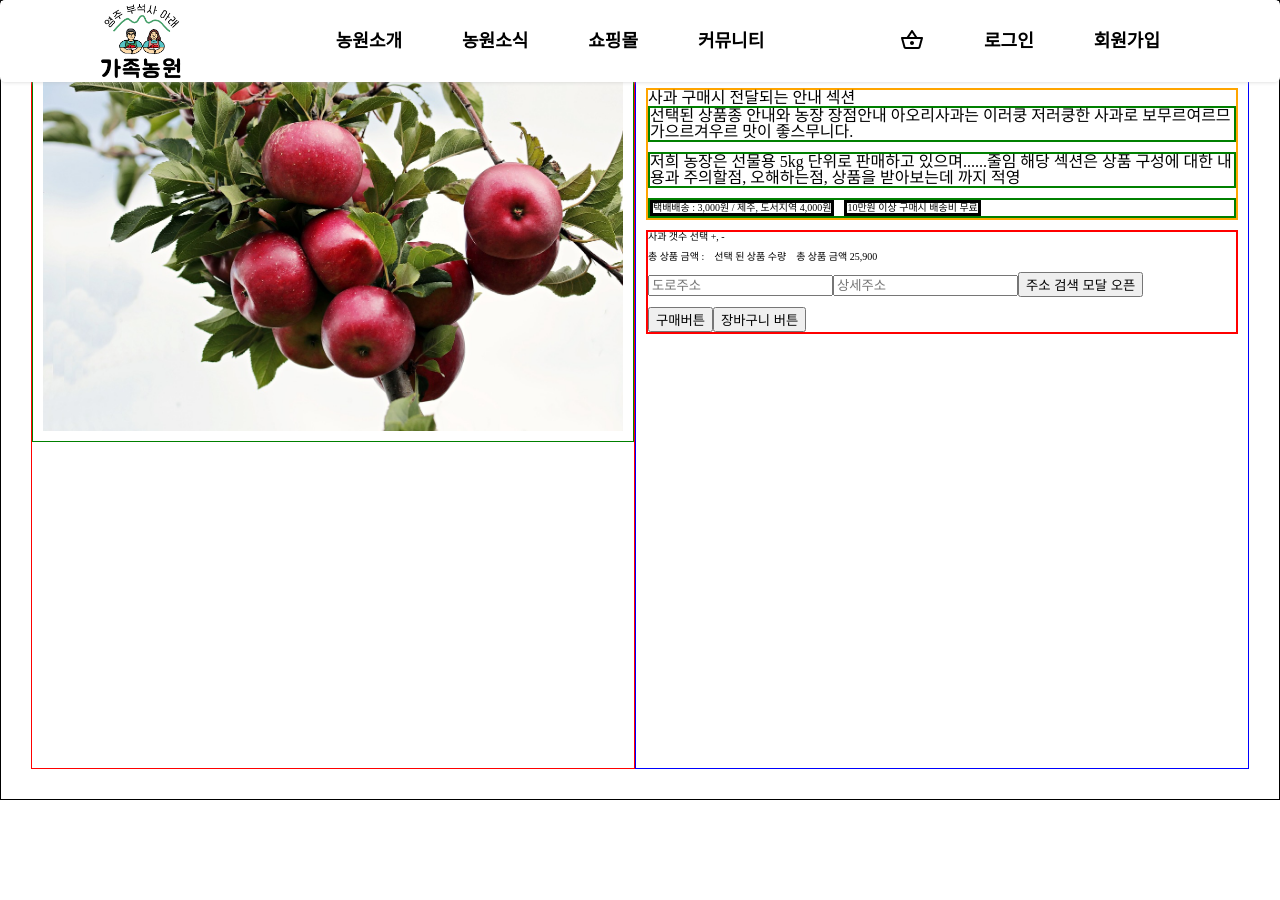
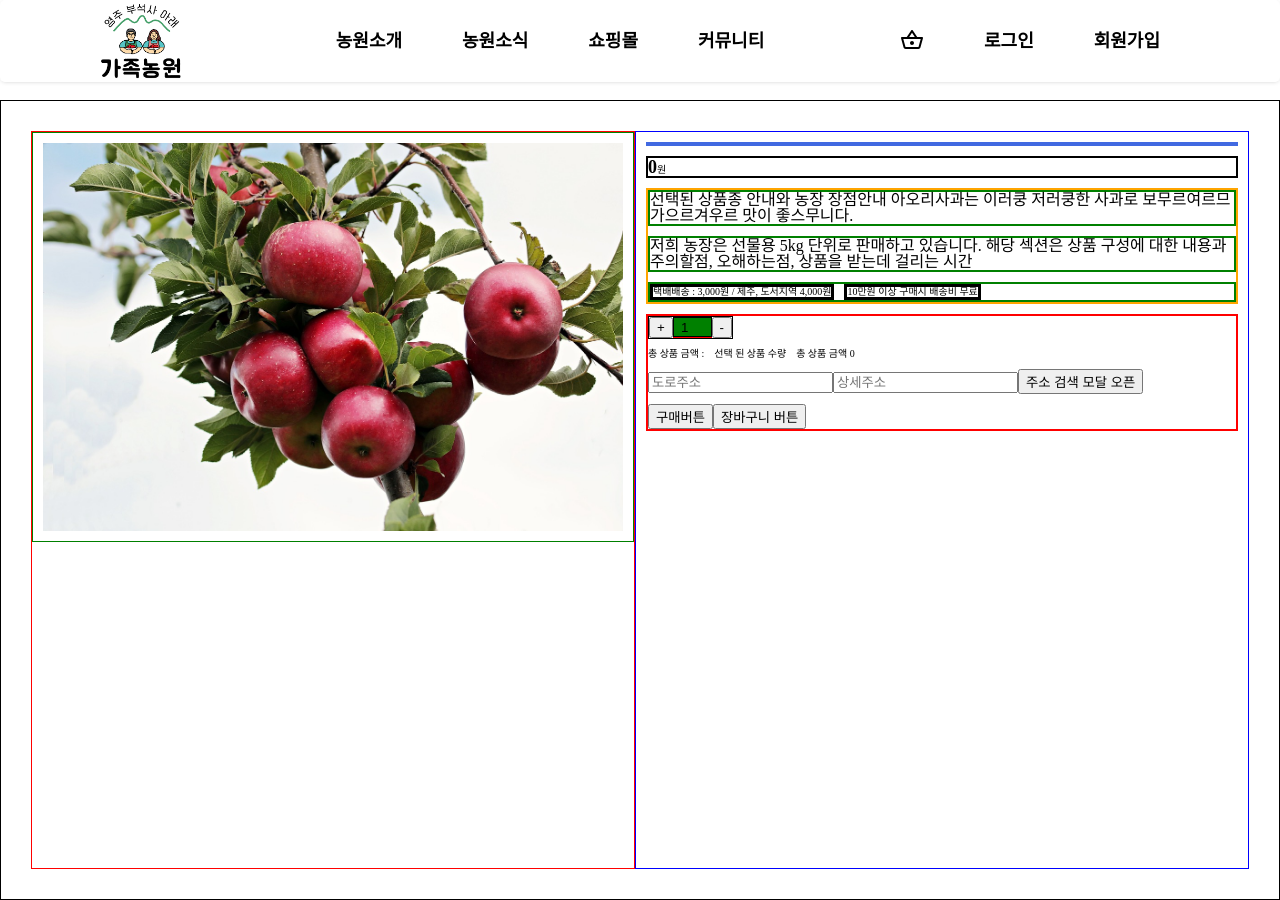
Before and after one commit to Farm-Apple/Apple_FE, a React (Vite) app: page /ProductOrder in a window 1280 px wide. Before the commit the page ends 800 px from the top, so only its background shows below. Built offline with nearby package versions, Linux system fonts and the light colour scheme; no server answers.

Commit message:
feat: Quantity Select box 생성

```diff
--- /dev/null
+++ b/src/components/common/QuantitySelect.tsx
@@ -0,0 +1,43 @@
+import styled from 'styled-components';
+
+type Props = {
+  onClick: (number: number) => void;
+  Counter: number;
+};
+
+const QuantityContainer = styled.div`
+  display: flex;
+  flex-direction: row;
+  width: 85px;
+  border: 1px solid #000;
+  label {
+    background-color: red;
+  }
+  input {
+    width: 100%;
+    height: 20px;
+    color: #000;
+    background-color: green;
+    border: none;
+    text-align: center;
+    border: 1px solid #000;
+  }
+`;
+
+const QuantitySelect: React.FC<Props> = ({ Counter, onClick }) => {
+  return (
+    <QuantityContainer>
+      <button type='button' onClick={() => onClick(+1)}>
+        +
+      </button>
+      <label>
+        <input type='number' value={Counter} min={1} readOnly />
+      </label>
+      <button type='button' onClick={() => onClick(-1)}>
+        -
+      </button>
+    </QuantityContainer>
+  );
+};
+
+export default QuantitySelect;
--- a/src/page/ProductOrder/index.tsx
+++ b/src/page/ProductOrder/index.tsx
@@ -2,13 +2,15 @@ import { useState, useEffect } from 'react';
 import { getProductDetail } from '@src/api/auth/product';
 import appleimg from '@img/main_apple.jpg';
 import styled from 'styled-components';
+import QuantitySelect from '@common/QuantitySelect.tsx';
+
 interface ProductProps {
-  id?: number;
-  product_name?: string;
-  price?: number;
-  weight?: string;
-  created_at?: Date;
-  updated_at?: Date;
+  id: number;
+  product_name: string;
+  price: number;
+  weight: string;
+  created_at: Date;
+  updated_at: Date;
 }
 
 /* Layout */
@@ -18,6 +20,7 @@ const Container = styled.div`
   height: 100vh;
   width: 100vw;
   padding: 3rem 3rem;
+  margin-top: 100px;
 `;
 /* 상품 이미지 */
 const ProductImgSection = styled.section`
@@ -92,7 +95,7 @@ const DetailSelectContainer = styled.div`
     gap: 10px;
   }
 `;
-const ProductSelect = styled.div``;
+
 const PurchaseContainer = styled.div`
   display: flex;
   flex-direction: column;
@@ -109,15 +112,31 @@ const FinalQuantity = styled.div``;
 const Amount = styled.div``;
 const BttonWrapper = styled.div``;
 const AdressSurchContainer = styled.div``;
+
 export default function ProductOrderPage() {
-  const [Product, setProduct] = useState<ProductProps>({});
+  const [Product, setProduct] = useState<ProductProps>({
+    id: 0,
+    product_name: '',
+    price: 0,
+    weight: '',
+    created_at: new Date(),
+    updated_at: new Date(),
+  });
+  const [Counter, setCounter] = useState<number>(1);
+  const [Quantity, setQuantity] = useState<number>(0);
 
   useEffect(() => {
     Detail();
   }, []);
+
   const Detail = async () => {
     const data = await getProductDetail(2);
     setProduct(data);
+  };
+  console.log(Product);
+  const handleClickCounter = (number: number) => {
+    setCounter((prev) => prev + number);
+    setQuantity((prev) => prev + Product.price * number);
   };
   return (
     <Container>
@@ -139,15 +158,13 @@ export default function ProductOrderPage() {
           </ProductPrice>
         </PriceContainer>
         <ProudctDescContainer>
-          사과 구매시 전달되는 안내 섹션
           <div>
             선택된 상품종 안내와 농장 장점안내 아오리사과는 이러쿵 저러쿵한
             사과로 보무르여르므가으르겨우르 맛이 좋스무니다.
           </div>
           <div>
-            저희 농장은 선물용 5kg 단위로 판매하고 있으며......줄임 해당 섹션은
-            상품 구성에 대한 내용과 주의할점, 오해하는점, 상품을 받아보는데 까지
-            적영
+            저희 농장은 선물용 5kg 단위로 판매하고 있습니다. 해당 섹션은 상품
+            구성에 대한 내용과 주의할점, 오해하는점, 상품을 받는데 걸리는 시간
           </div>
           <div>
             <span>택배배송 : 3,000원 / 제주, 도서지역 4,000원</span>
@@ -156,12 +173,12 @@ export default function ProductOrderPage() {
         </ProudctDescContainer>
         <DetailSelectContainer>
           <form>
-            <ProductSelect>사과 갯수 선택 +, -</ProductSelect>
+            <QuantitySelect Counter={Counter} onClick={handleClickCounter} />
             <PurchaseContainer>
               <FinalProductContainer>
                 <div>총 상품 금액 : </div>
                 <FinalQuantity>선택 된 상품 수량</FinalQuantity>
-                <Amount>총 상품 금액 25,900</Amount>
+                <Amount>총 상품 금액 {Quantity}</Amount>
               </FinalProductContainer>
               <AdressSurchContainer>
                 <input type='text' placeholder='도로주소' />
```
